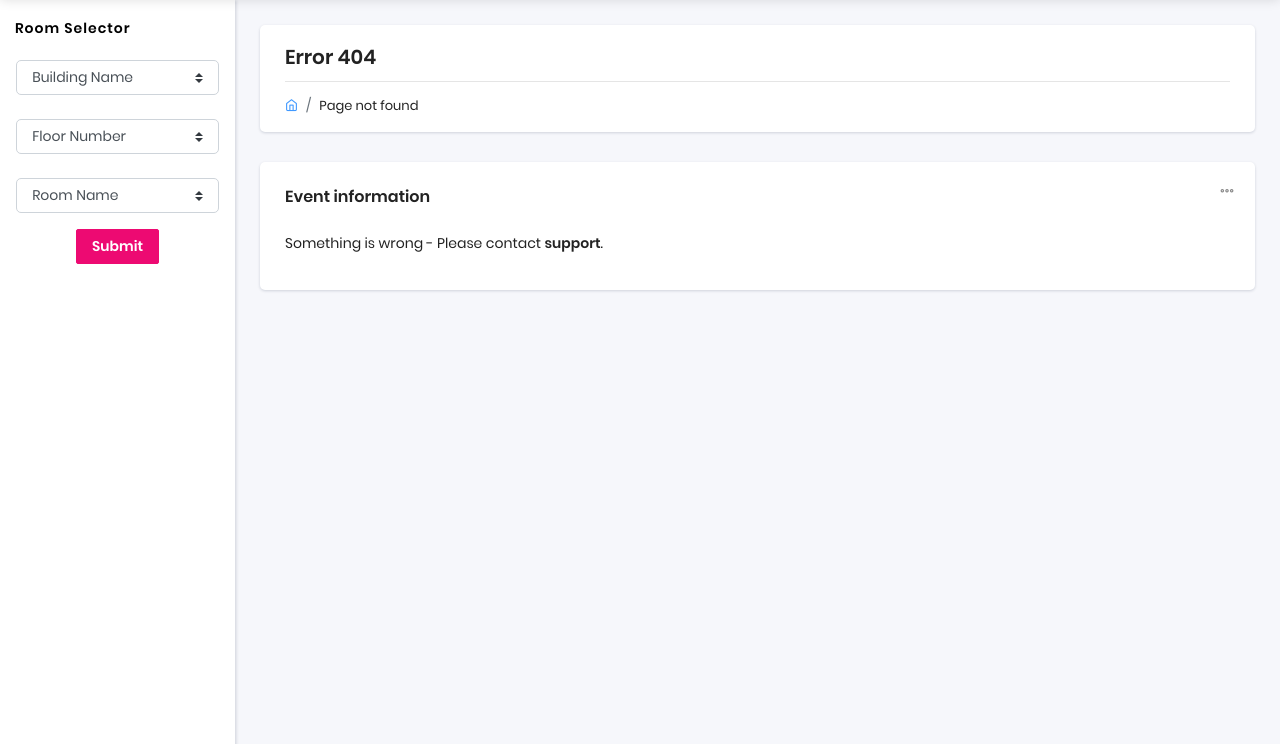
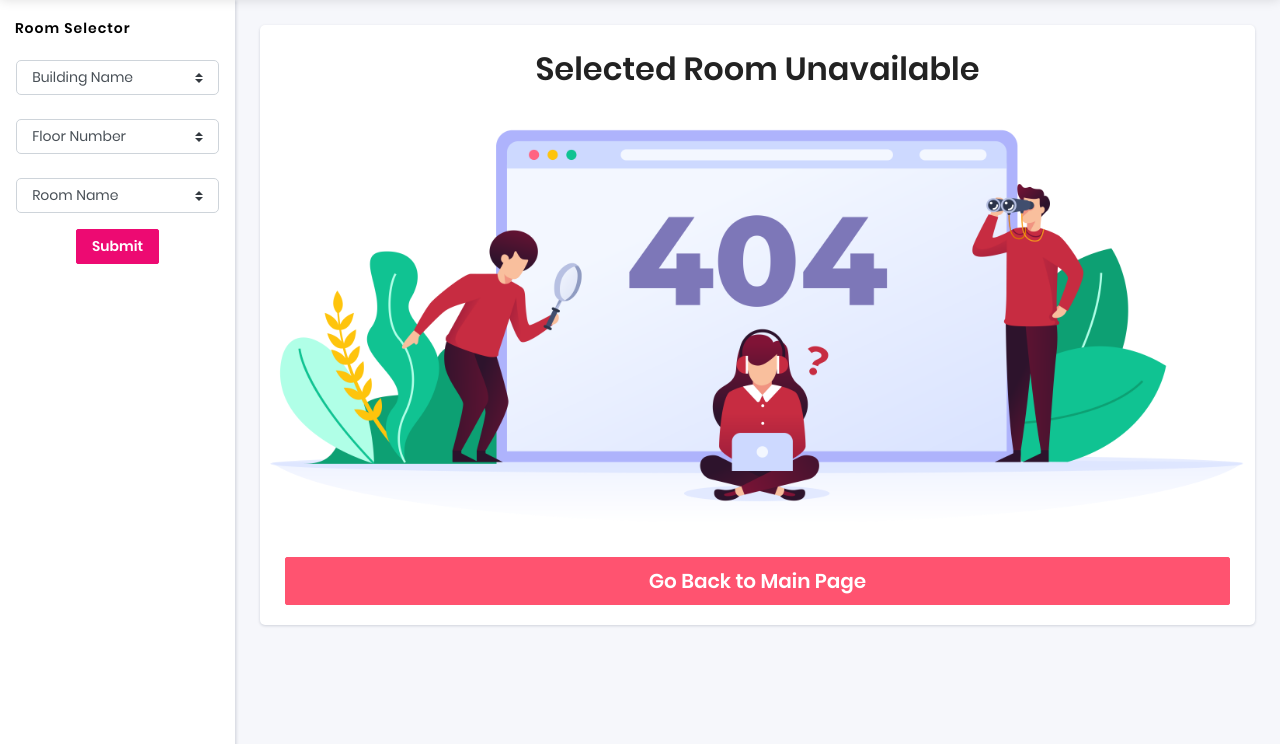
Before and after one commit to nafisat11/ISSUE, a Django app: template core/templates/page-404.html in a window 1280 px wide. Shown: the part 56-800 px from the top of the page. Run offline with Django 3.2, Linux system fonts and the light colour scheme; the template is opened without the code that fills it: values that come from a table or form of the project are taken from there, others are empty; data comes from the database, SQL or seed files in the repository; parts of the project's set-up code (start-up, migrations or seed data) failed here and were passed over; some libraries are stand-ins or nearby versions.

Commit message:
handles unavailable room selections

```diff
--- a/core/templates/page-404.html
+++ b/core/templates/page-404.html
@@ -11,51 +11,21 @@
 	<div class="pcoded-main-container">
 		<div class="pcoded-content">
 			<!-- [ breadcrumb ] start -->
-			<div class="page-header">
-				<div class="page-block">
-					<div class="row align-items-center">
-						<div class="col-md-12">
-							<div class="page-header-title">
-								<h5 class="m-b-10">Error 404</h5>
-							</div>
-							<ul class="breadcrumb">
-								<li class="breadcrumb-item"><a href="/"><i class="feather icon-home"></i></a></li>
-								<li class="breadcrumb-item"><a href="#!">Page not found</a></li>
-							</ul>
+			<div class="row">
+				<div class="col-md-12">
+					<div class="card">
+						<div class="card-header text-center">
+							<h2>Selected Room Unavailable</h2>
+						</div>
+						<img class="card-img-bottom" src="/static/assets/images/maintenance/404.png">
+						<div class="card-body">
+							<a href="/">
+								<button type="button" class="btn btn-danger btn-lg btn-block">Go Back to Main Page</button>
+							</a>
 						</div>
 					</div>
 				</div>
 			</div>
-			<!-- [ breadcrumb ] end -->
-			<!-- [ Main Content ] start -->
-			<div class="row">
-				<!-- [ sample-page ] start -->
-				<div class="col-sm-12">
-					<div class="card">
-
-						<div class="card-header">
-							<h5>Event information</h5>
-							<div class="card-header-right">
-								<div class="btn-group card-option">
-									<button type="button" class="btn dropdown-toggle btn-icon" data-toggle="dropdown" aria-haspopup="true" aria-expanded="false">
-										<i class="feather icon-more-horizontal"></i>
-									</button>
-									<ul class="list-unstyled card-option dropdown-menu dropdown-menu-right">
-										<li class="dropdown-item minimize-card"><a href="#!"><span><i class="feather icon-minus"></i> collapse</span><span style="display:none"><i class="feather icon-plus"></i> expand</span></a></li>
-										<li class="dropdown-item close-card"><a href="#!"><i class="feather icon-trash"></i> remove</a></li>
-									</ul>
-								</div>
-							</div>
-						</div>
-						<div class="card-body">
-							<p>Something is wrong - Please contact <strong>support</strong>.
-							</p>
-						</div>
-					</div>
-				</div>
-				<!-- [ sample-page ] end -->
-			</div>
-			<!-- [ Main Content ] end -->
 		</div>
 	</div>
 	<!-- [ Main Content ] end -->
```
Also changed, not shown: core/templates/index.html (+9 -1 lines), core/static/assets/images/maintenance/404.png (renamed from core/static/assets/images/maintance/404.png), core/static/assets/images/maintenance/7_Error@2x.png (renamed from core/static/assets/images/maintance/7_Error@2x.png), core/static/assets/images/maintenance/maintance.png (renamed from core/static/assets/images/maintance/maintance.png), core/static/assets/images/maintenance/sark.svg (renamed from core/static/assets/images/maintance/sark.svg), core/static/assets/images/maintenance/ship.svg (renamed from core/static/assets/images/maintance/ship.svg), core/static/assets/images/maintenance/sparcle-1.png (renamed from core/static/assets/images/maintance/sparcle-1.png), core/static/assets/images/maintenance/sparcle-2.png (renamed from core/static/assets/images/maintance/sparcle-2.png).
